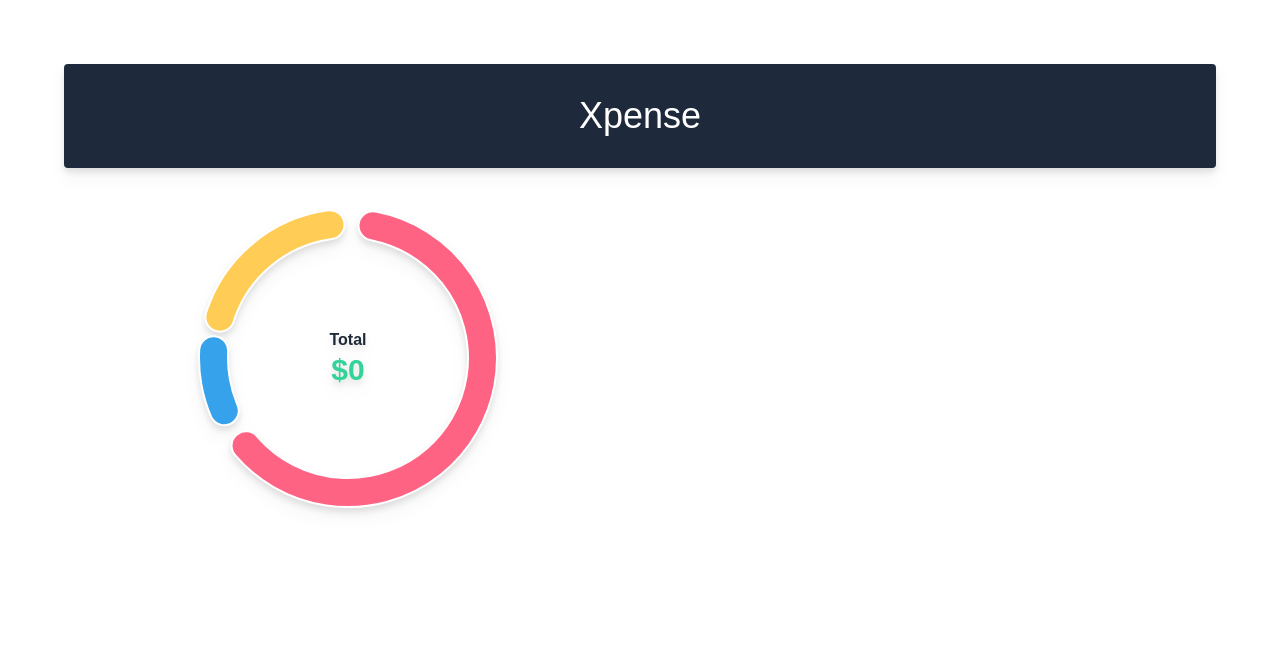
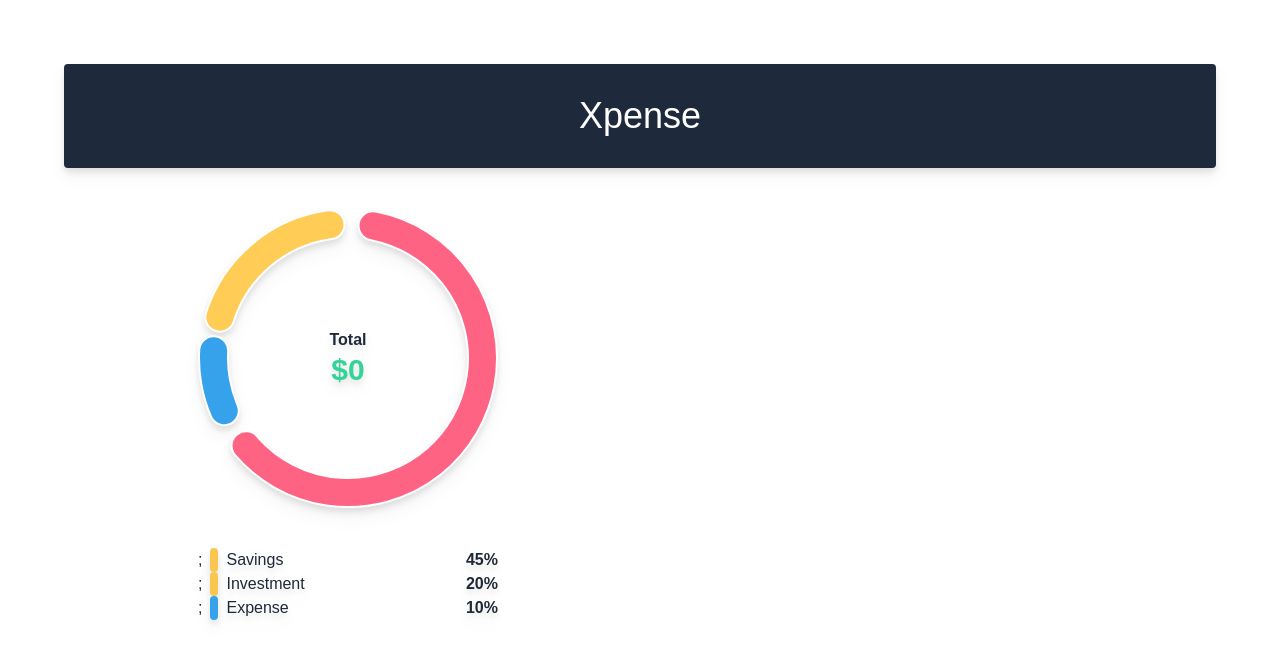
Before and after one commit to poudyalamit/Expense-Tracker, a React (Create React App) app: page / in a window 1280 px wide. Shown: the top 662 px of the page. Built offline with nearby package versions, Linux system fonts and the light colour scheme.

Commit message:
Lables for showing the values done

```diff
--- a/src/Components/Graph.js
+++ b/src/Components/Graph.js
@@ -1,6 +1,7 @@
 import React from 'react'
 import { Doughnut } from 'react-chartjs-2'
 import { Chart, ArcElement } from 'chart.js'
+import Labels from './Labels';
 
 Chart.register(ArcElement);
 
@@ -38,6 +39,7 @@
 
                 <div className="flex flex-col py-10 gap-4">
                     {/* labels */}
+                    <Labels/>
 
                 </div>
             </div>
--- /dev/null
+++ b/src/Components/Labels.js
@@ -0,0 +1,43 @@
+import React from 'react'
+
+const obj=[{
+
+    type:"Savings",
+    color:"#f9c74f",
+    percent:45
+},
+{
+
+    type:"Investment",
+    color:"#f9c74f",
+    percent:20
+},
+{
+
+    type:"Expense",
+    color:"rgb(54,162,235)",
+    percent:10
+}]
+
+const Labels = () => {
+  return (
+    <div>
+      {obj.map((v,i)=><LabelComponent key={i} data={v}/>)}
+    </div>
+  )
+}
+
+export default Labels
+
+function LabelComponent({data}) {
+    if(!data) return <></>;
+    return(
+        <div className="Labels flex justify-between">
+            <div className="flex gap-2">;
+                <div className="w-2 h-2 rounded py-3" style={{background: data.color??"#f9c74f"}}></div>
+                <h3 className='text-md'>{data.type??""}</h3>
+            </div>
+            <h3 className='font-bold'>{data.percent ?? 0}%</h3>
+        </div>
+    )
+}
```
